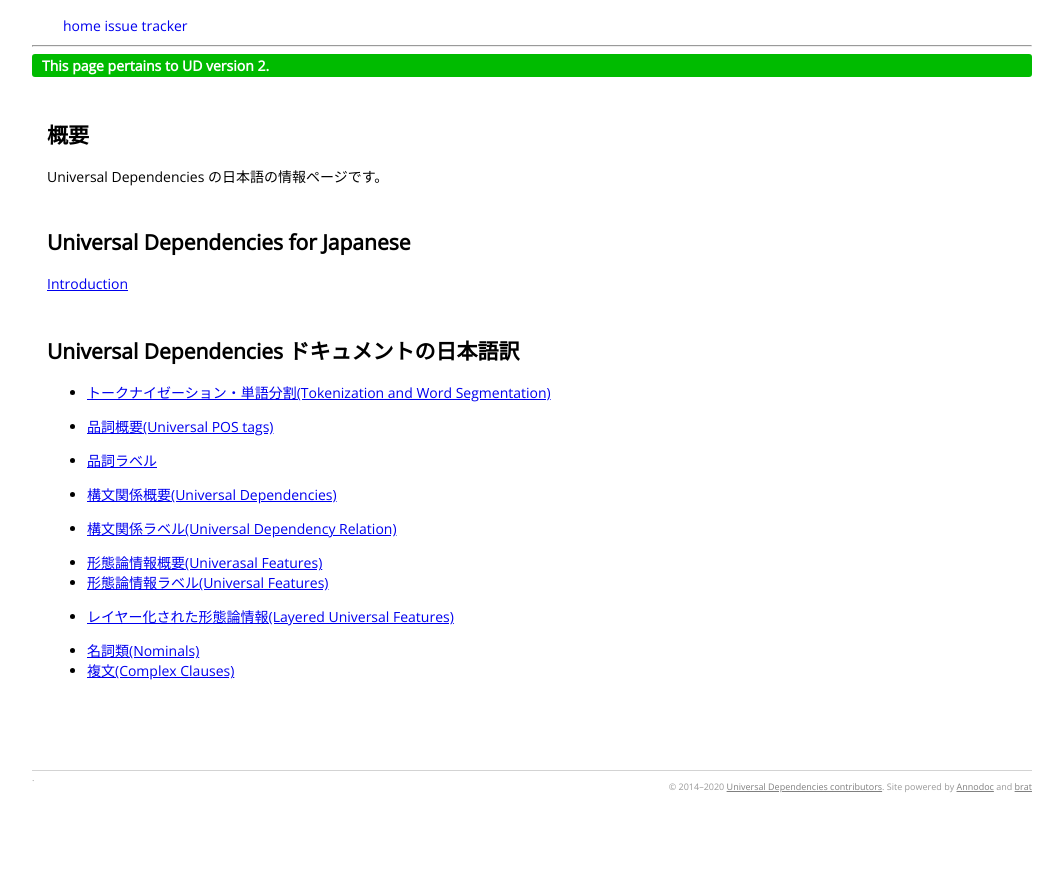
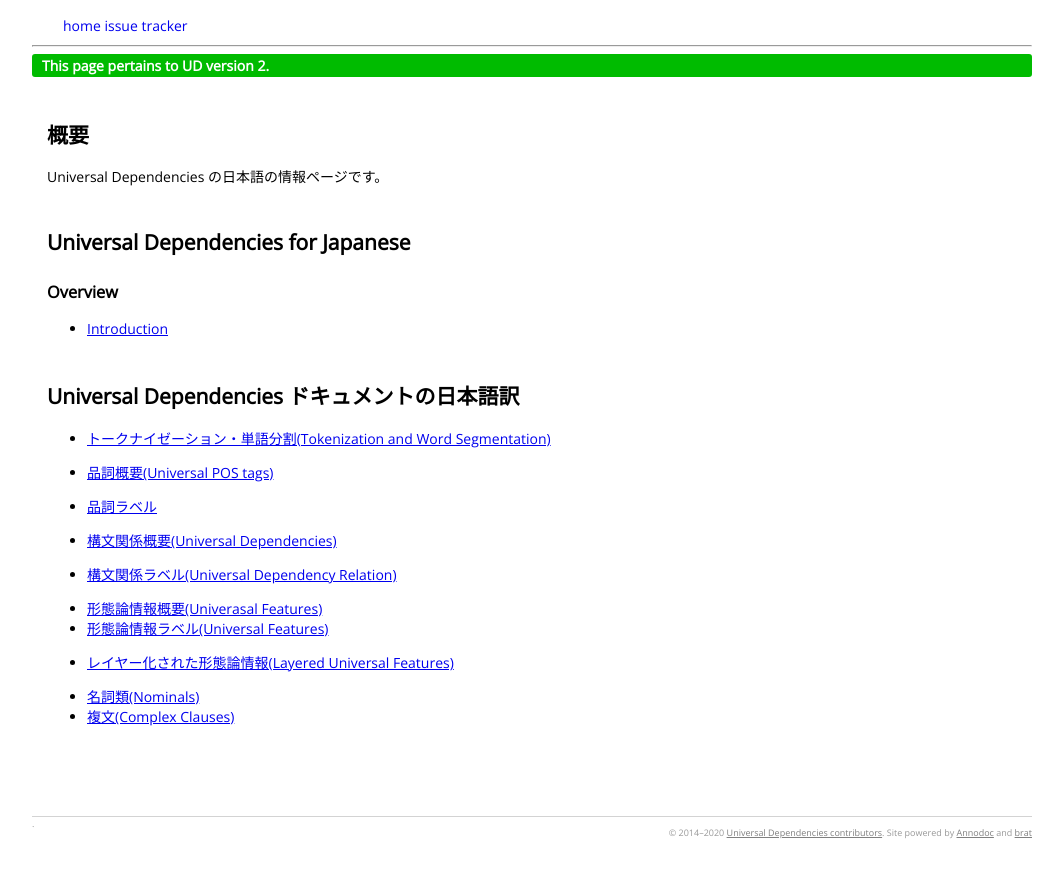
Before and after one commit to udjapanese/docs, a Jekyll site: the page built from index.md, in a window 1280 px wide. Shown: the top 878 px of the page, without its empty margins (108-1171 px from the left). Built offline with Jekyll 4.4.1, drawn with Linux system fonts in a browser that asks for light colours; nearby versions of some CDN libraries; comment, search, counter and statistics services are not loaded.

Commit message:
Update index.md

```diff
--- a/index.md
+++ b/index.md
@@ -11,8 +11,8 @@ udver: '2'
 Universal Dependencies の日本語の情報ページです。
 
 ## Universal Dependencies for Japanese
-
-[Introduction](ja/overview/introduction.html)
+### Overview
+* [Introduction](ja/overview/introduction.html)
 
 ## Universal Dependencies ドキュメントの日本語訳
 
```
